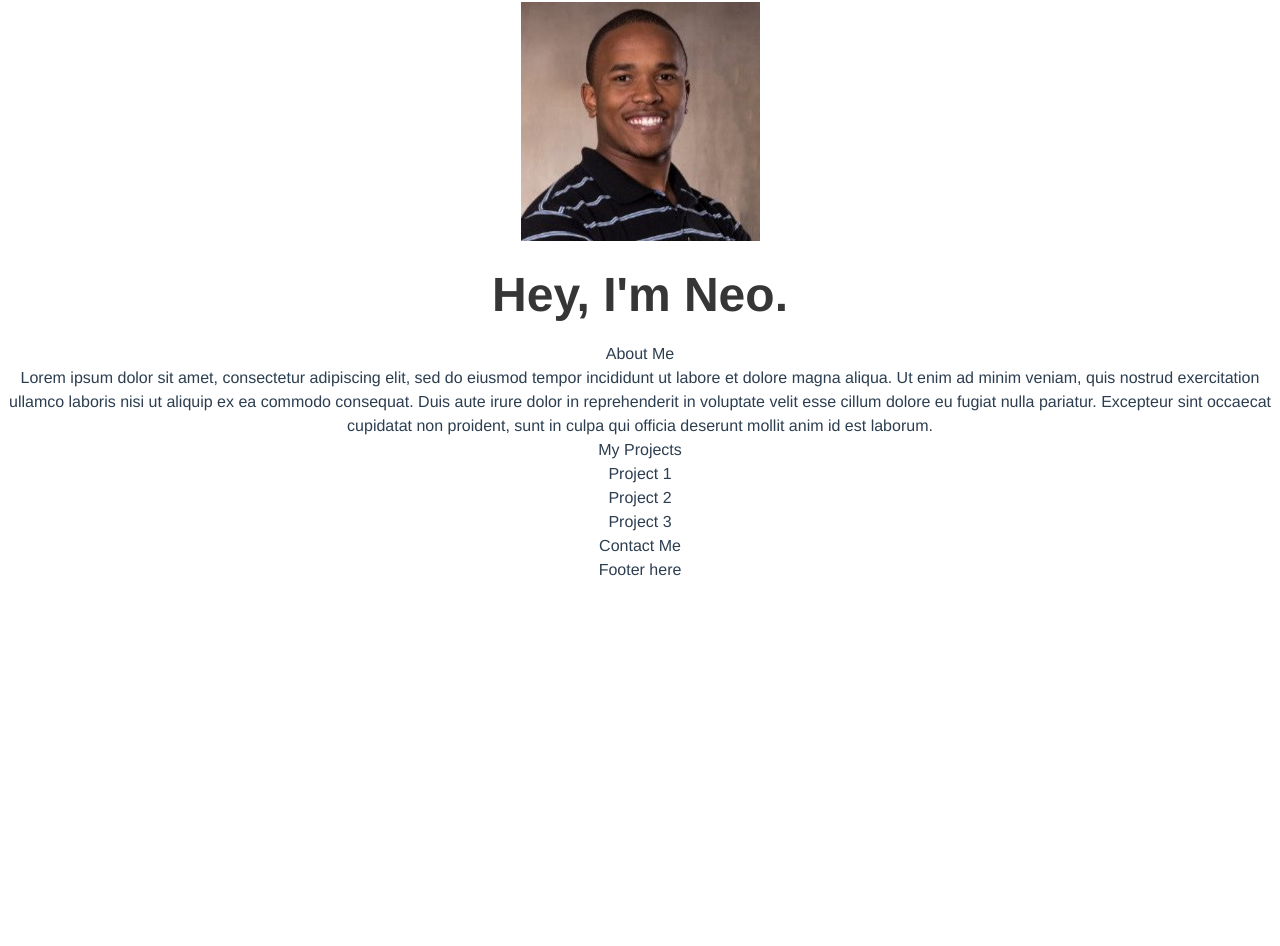
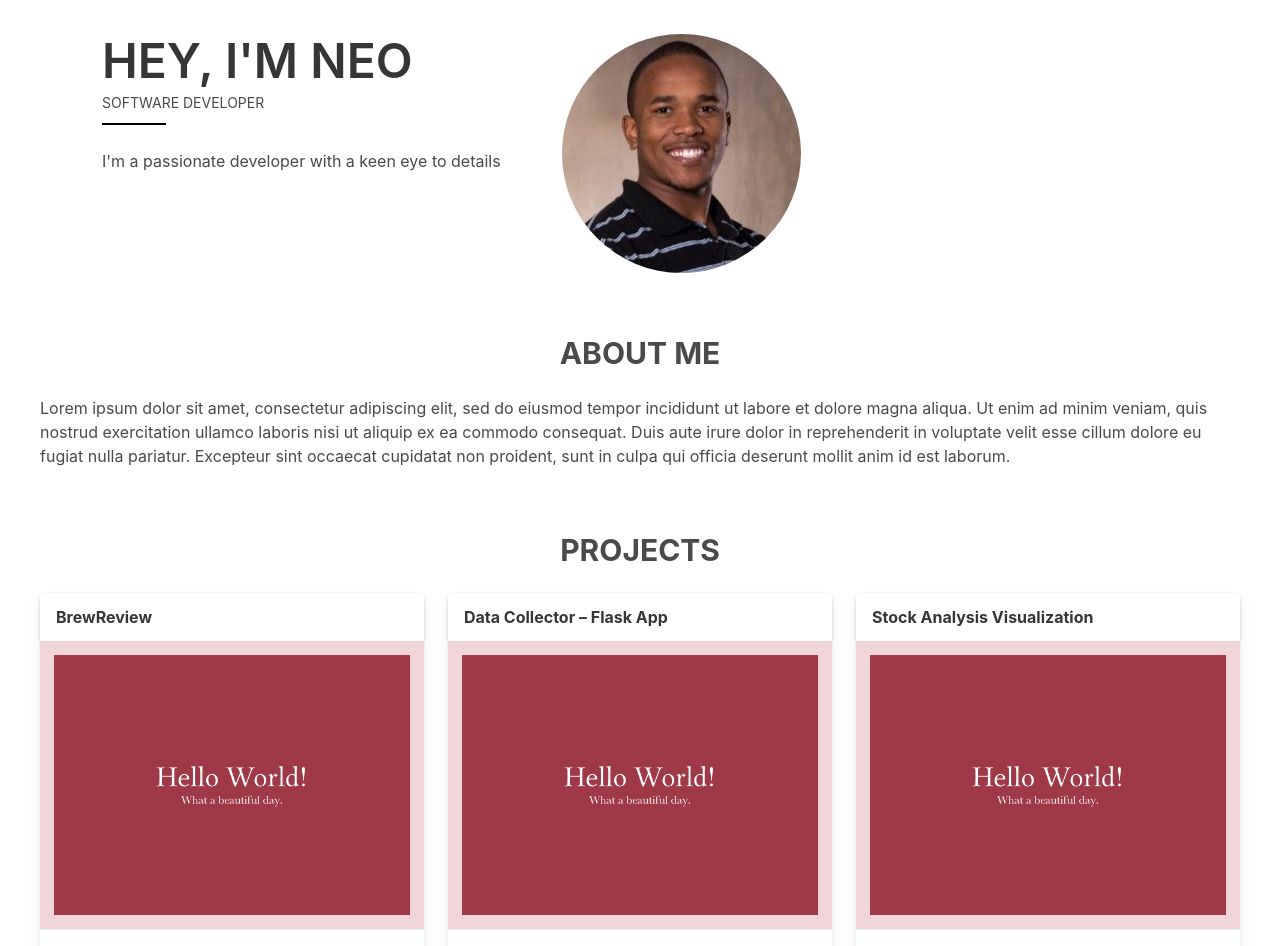
Before and after one commit to NeoElias/NeoElias.github.io, a Vue app: page / in a window 1280 px wide. Shown: the part 74-1020 px from the top of the page. Before the commit the page ends 800 px from the top, so only its background shows below. Built offline with nearby package versions, Linux system fonts and the light colour scheme.

Commit message:
Add content and styling to the page sections

```diff
--- a/src/App.vue
+++ b/src/App.vue
@@ -1,7 +1,7 @@
 <template>
   <NavBar />
-  <img alt="Profile Image" src="./assets/profile-pic.jpeg" />
-  <Home msg="Hey, I'm Neo." />
+
+  <Home msg="Hey, I'm Neo" />
   <AboutMe />
   <MyProjects />
   <ContactMe />
@@ -30,11 +30,8 @@ export default {
 </script>
 
 <style>
-#app {
-  font-family: Avenir, Helvetica, Arial, sans-serif;
-  -webkit-font-smoothing: antialiased;
-  -moz-osx-font-smoothing: grayscale;
-  text-align: center;
-  color: #2c3e50;
+html,
+body {
+  background-color: none;
 }
 </style>
--- a/src/components/AboutMe.vue
+++ b/src/components/AboutMe.vue
@@ -1,5 +1,5 @@
 <template>
-  <div>
+  <div class="mystory">
     <h1>About Me</h1>
     <p>
       Lorem ipsum dolor sit amet, consectetur adipiscing elit, sed do eiusmod
@@ -18,3 +18,16 @@ export default {
   name: "AboutMe",
 };
 </script>
+
+<style scoped>
+.mystory {
+  margin: 40px;
+}
+h1 {
+  text-align: center;
+  font-size: 30px;
+  font-weight: bold;
+  margin-bottom: 20px;
+  text-transform: uppercase;
+}
+</style>
--- a/src/components/ContactMe.vue
+++ b/src/components/ContactMe.vue
@@ -9,3 +9,12 @@ export default {
   name: "ContactMe",
 };
 </script>
+
+<style scoped>
+h1 {
+  text-align: center;
+  font-size: 30px;
+  font-weight: bold;
+  margin-bottom: 20px;
+}
+</style>
--- a/src/components/Footer.vue
+++ b/src/components/Footer.vue
@@ -1,7 +1,12 @@
 <template>
-  <div>
-    <h1>Footer here</h1>
-  </div>
+  <footer class="footer">
+    <div class="content has-text-centered">
+      <p>
+        <strong>Website</strong> by
+        <a href="https://github.com/neoelias">Neo Maraisane</a>
+      </p>
+    </div>
+  </footer>
 </template>
 
 <script>
--- a/src/components/Home.vue
+++ b/src/components/Home.vue
@@ -1,6 +1,15 @@
 <template>
-  <div>
-    <h1 class="title is-1">{{ msg }}</h1>
+  <div id="mybio" class="columns reverse-columns">
+    <div class="column is-two-fifths">
+      <h1 class="title is-1">{{ msg }}</h1>
+      <h3>Software Developer</h3>
+      <hr class="solid" />
+      <p>I'm a passionate developer with a keen eye to details</p>
+    </div>
+
+    <div class="column is-narrow">
+      <img alt="Profile Image" src="../assets/profile-pic.jpeg" />
+    </div>
   </div>
 </template>
 
@@ -13,23 +22,36 @@ export default {
 };
 </script>
 
-<!-- Add "scoped" attribute to limit CSS to this component only -->
 <style scoped>
-h1 {
-  margin: 20px;
+@media (max-width: 767px) {
+  .reverse-columns {
+    flex-direction: column-reverse;
+    display: flex;
+  }
 }
+#mybio {
+  margin: 40px;
+  margin-left: 90px;
+  /* padding: 50px; */
+  /* padding-right: 20px; */
+}
+
+img {
+  border-radius: 293456px;
+  /* margin-top: -50px; */
+}
+h1.title {
+  margin-bottom: 4px;
+  text-transform: uppercase;
+}
+
 h3 {
-  margin: 40px 0 0;
+  text-transform: uppercase;
+  font-size: 14px;
 }
-ul {
-  list-style-type: none;
-  padding: 0;
-}
-li {
-  display: inline-block;
-  margin: 0 10px;
-}
-a {
-  color: #42b983;
+hr.solid {
+  margin-top: 10px;
+  border-top: 2px solid black;
+  width: 4rem;
 }
 </style>
--- a/src/components/MyProjects.vue
+++ b/src/components/MyProjects.vue
@@ -1,11 +1,68 @@
 <template>
-  <div>
-    <h1>My Projects</h1>
-    <ul>
-      <li>Project 1</li>
-      <li>Project 2</li>
-      <li>Project 3</li>
-    </ul>
+  <div class="myprojects">
+    <h1>Projects</h1>
+    <div class="columns">
+      <div class="column">
+        <div class="card">
+          <header class="card-header">
+            <p class="card-header-title">BrewReview</p>
+            <button class="card-header-icon" aria-label="more options">
+              <span class="icon">
+                <i class="fas fa-angle-down" aria-hidden="true"></i>
+              </span>
+            </button>
+          </header>
+          <div class="card-image">
+            <figure class="image is-4by3">
+              <img src="../assets/template.png" alt="Placeholder image" />
+            </figure>
+          </div>
+          <footer class="card-footer">
+            <a href="#" class="card-footer-item">Demo</a>
+          </footer>
+        </div>
+      </div>
+      <div class="column">
+        <div class="card">
+          <header class="card-header">
+            <p class="card-header-title">Data Collector – Flask App</p>
+            <button class="card-header-icon" aria-label="more options">
+              <span class="icon">
+                <i class="fas fa-angle-down" aria-hidden="true"></i>
+              </span>
+            </button>
+          </header>
+          <div class="card-image">
+            <figure class="image is-4by3">
+              <img src="../assets/template.png" alt="Placeholder image" />
+            </figure>
+          </div>
+          <footer class="card-footer">
+            <a href="#" class="card-footer-item">Demo</a>
+          </footer>
+        </div>
+      </div>
+      <div class="column">
+        <div class="card">
+          <header class="card-header">
+            <p class="card-header-title">Stock Analysis Visualization</p>
+            <button class="card-header-icon" aria-label="more options">
+              <span class="icon">
+                <i class="fas fa-angle-down" aria-hidden="true"></i>
+              </span>
+            </button>
+          </header>
+          <div class="card-image">
+            <figure class="image is-4by3">
+              <img src="../assets/template.png" alt="Placeholder image" />
+            </figure>
+          </div>
+          <footer class="card-footer">
+            <a href="#" class="card-footer-item">Demo</a>
+          </footer>
+        </div>
+      </div>
+    </div>
   </div>
 </template>
 
@@ -14,3 +71,19 @@ export default {
   name: "MyProjects",
 };
 </script>
+
+<style scoped>
+.myprojects {
+  text-align: center;
+  margin: 20px;
+  padding: 20px;
+}
+
+h1 {
+  text-align: center;
+  font-size: 30px;
+  font-weight: bold;
+  margin-bottom: 20px;
+  text-transform: uppercase;
+}
+</style>
--- a/src/components/NavBar.vue
+++ b/src/components/NavBar.vue
@@ -1,5 +1,9 @@
 <template>
-  <nav class="navbar" role="navigation" aria-label="main navigation">
+  <nav
+    class="navbar is-transparent"
+    role="navigation"
+    aria-label="main navigation"
+  >
     <div class="navbar-brand">
       <a class="navbar-item" href="https://neoelias.github.io">
         <img src="../assets/nm-logo.png" width="85" height="43" />
@@ -100,7 +104,6 @@ export default {
 
 <style scoped>
 .navbar {
-  background-color: aquamarine;
   margin-bottom: 20px;
 }
 
```
Also changed, not shown: src/assets/template.png (added).
